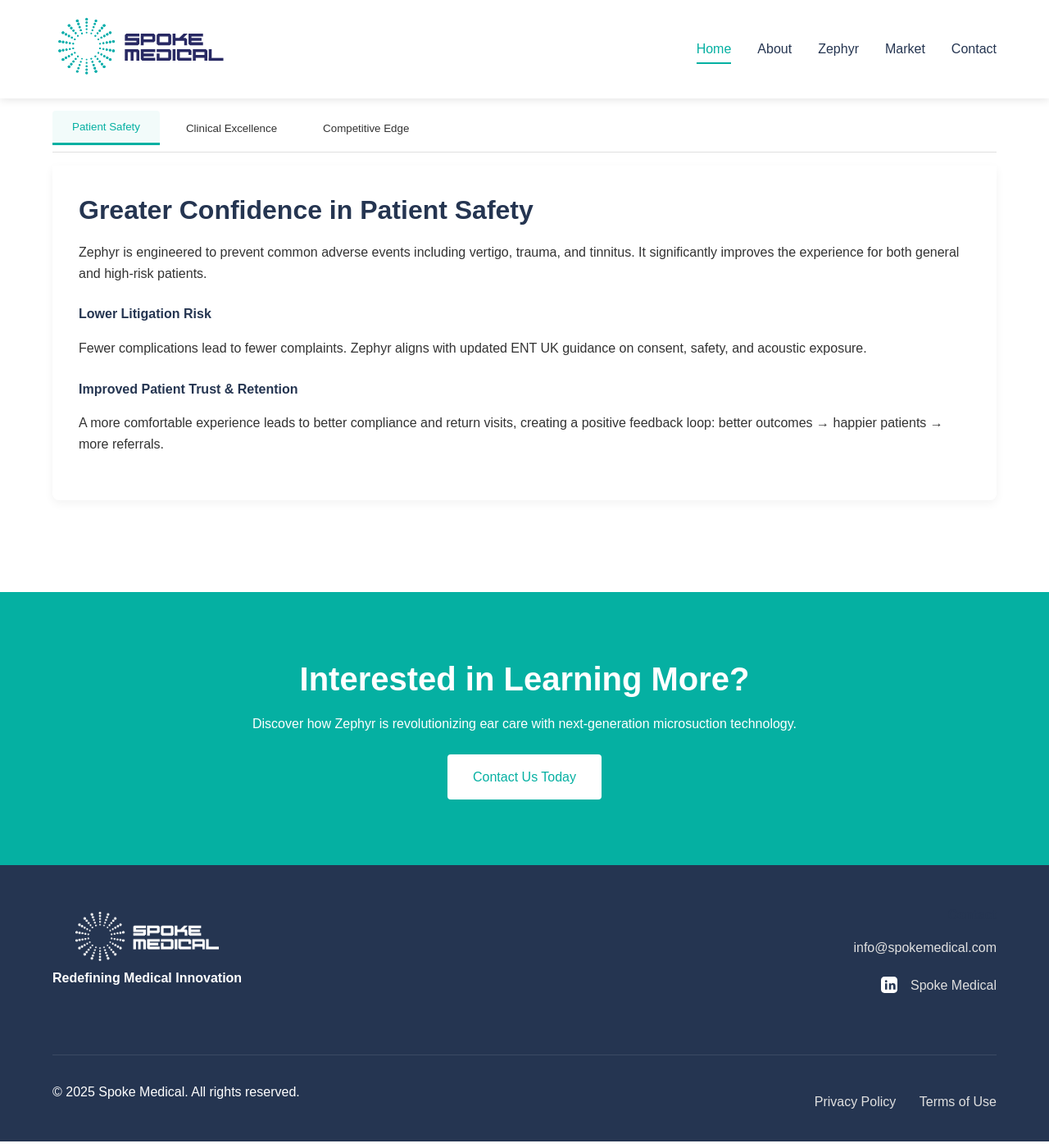
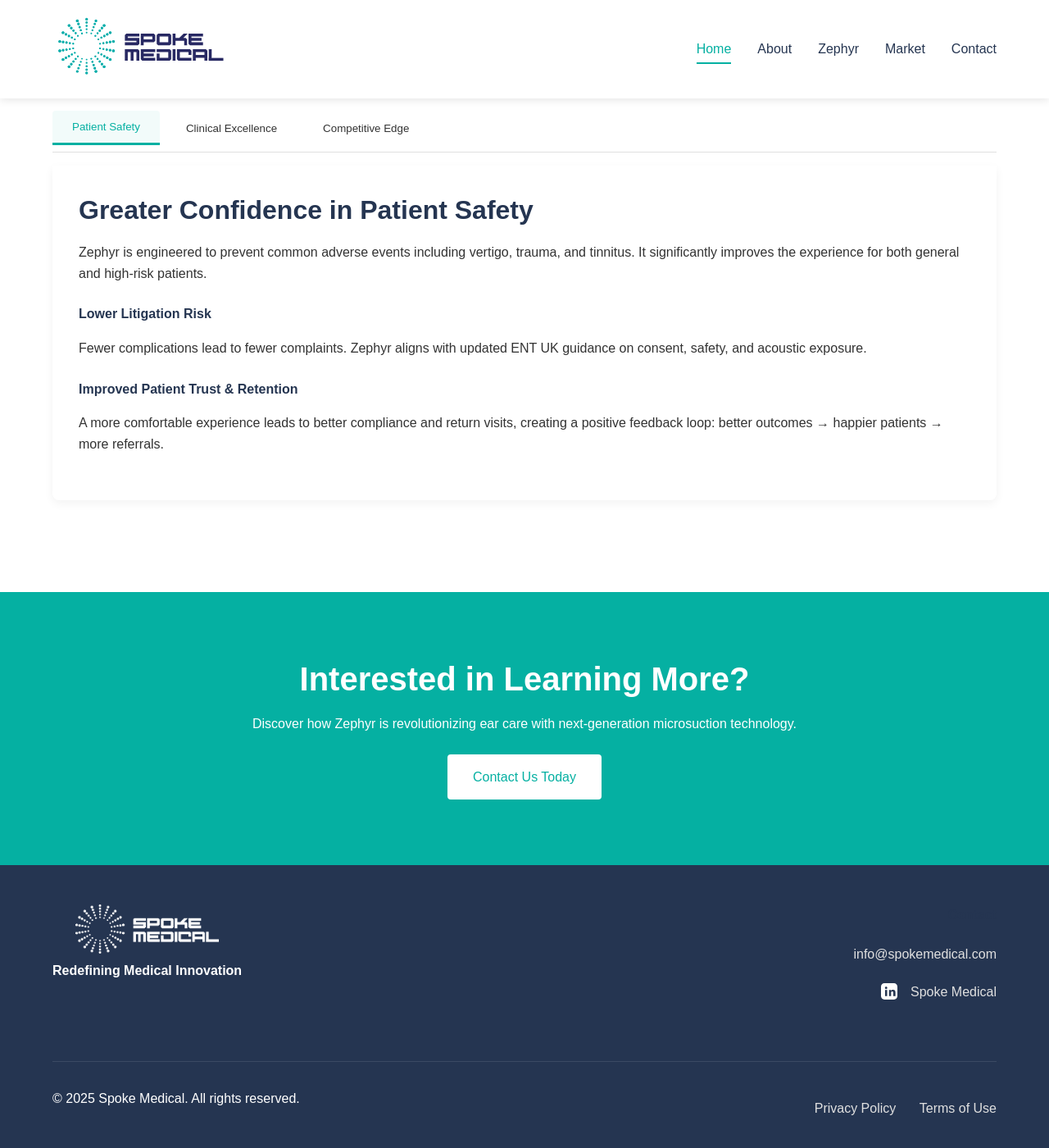
Before and after one commit to stevemilton/spokemedical, a Jekyll site: the page index.html, which Jekyll copies as it is, in a window 1280 px wide and 1400 px high, scrolled down 1878 px. Shown: the whole window at 82% size. Built offline with Jekyll 4.4.1, drawn with Linux system fonts in a browser that asks for light colours.

Commit message:
Update index.html
Footer realignment

```diff
--- a/index.html
+++ b/index.html
@@ -16,7 +16,7 @@
   display: flex;
   flex-wrap: nowrap;
   justify-content: space-between;
-  align-items: center;
+  align-items: flex-start;
   gap: 2rem;
 }
     .footer-logo img {
@@ -30,7 +30,8 @@
   text-align: right;
   display: flex;
   flex-direction: column;
-  justify-content: center;
+  justify-content: flex-start;
+  gap: 0.5rem;
 }
     .footer-contact address,
     .footer-contact a,
```
